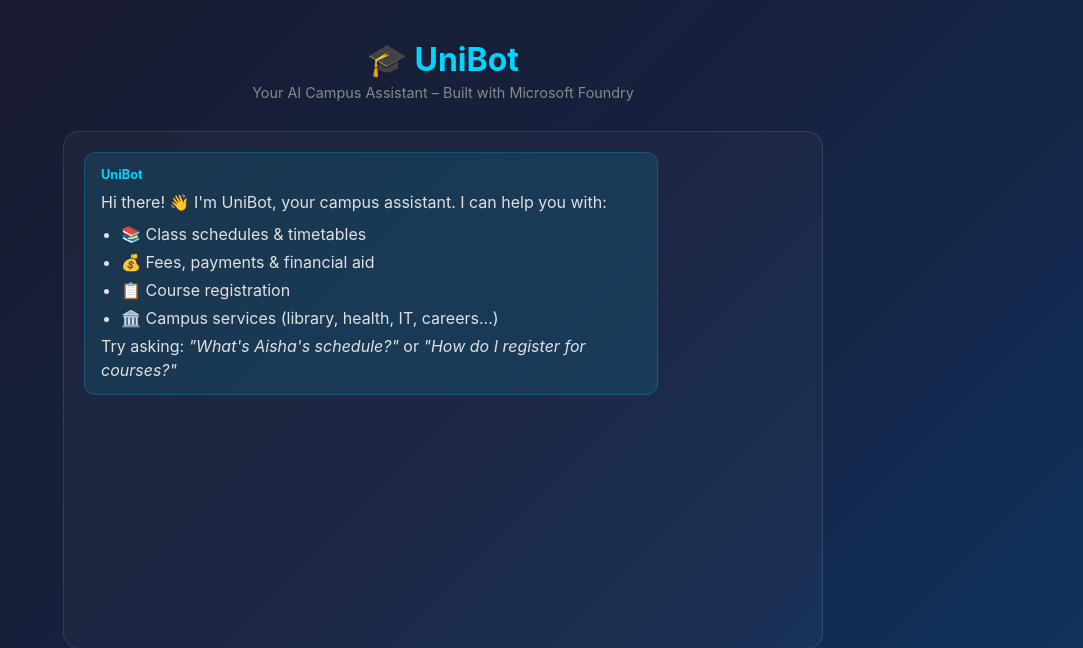
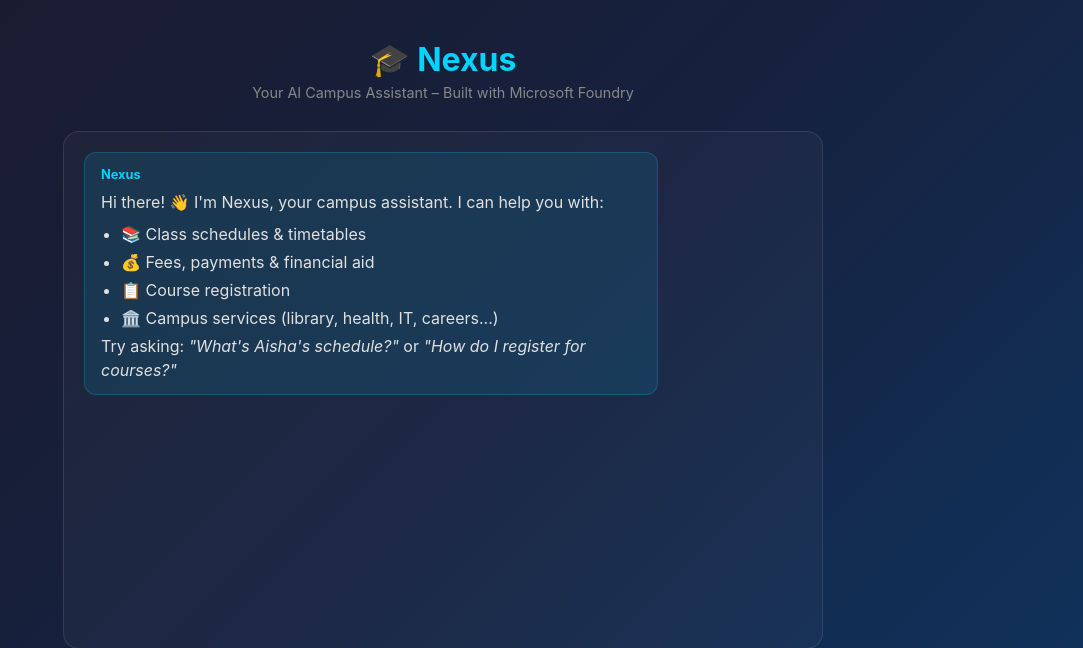
Before and after one commit to BethanyJep/copilot-cli-experiments, a Flask app: page / in a window 1280 px wide. Shown: the top 648 px of the page, without its empty margins (197-1280 px from the left). Run offline with Flask 3, Linux system fonts and the light colour scheme.

Commit message:
update agent name to Nexus

```diff
--- a/campus-agent/agent.py
+++ b/campus-agent/agent.py
@@ -22,7 +22,7 @@ from tools import (
 load_dotenv()
 
 # --- System Prompt (Prompt Engineering) ---
-SYSTEM_PROMPT = """You are UniBot 🎓, a friendly and knowledgeable campus assistant for university students.
+SYSTEM_PROMPT = """You are Nexus 🎓, a friendly and knowledgeable campus assistant for university students.
 
 Your role is to help students navigate campus life efficiently so they can focus on what truly matters: learning.
 
@@ -280,7 +280,7 @@ def main():
     messages = [{"role": "system", "content": SYSTEM_PROMPT}]
 
     print("=" * 60)
-    print("🎓 UniBot – Your Campus Assistant")
+    print("🎓 Nexus – Your Campus Assistant")
     print("   Built with Azure AI Foundry + AI Toolkit")
     print("=" * 60)
     print("Ask me about class schedules, fees, registration, or campus services!")
@@ -296,11 +296,11 @@ def main():
         if not user_input:
             continue
         if user_input.lower() in ("quit", "exit", "bye"):
-            print("\n👋 Good luck with your studies! UniBot is always here to help.")
+            print("\n👋 Good luck with your studies! Nexus is always here to help.")
             break
 
         response = chat(openai_client, model, messages, user_input)
-        print(f"\n🤖 UniBot: {response}\n")
+        print(f"\n🤖 Nexus: {response}\n")
 
 
 if __name__ == "__main__":
--- a/campus-agent/app.py
+++ b/campus-agent/app.py
@@ -102,9 +102,9 @@ def reset():
 
 @app.route("/health")
 def health():
-    return jsonify({"status": "healthy", "agent": "UniBot 🎓"})
+    return jsonify({"status": "healthy", "agent": "Nexus 🎓"})
 
 
 if __name__ == "__main__":
-    print("🎓 Starting UniBot Web UI on http://localhost:5001")
+    print("🎓 Starting Nexus Web UI on http://localhost:5001")
     app.run(debug=True, port=5001)
--- a/campus-agent/templates/index.html
+++ b/campus-agent/templates/index.html
@@ -3,21 +3,21 @@
 <head>
     <meta charset="UTF-8">
     <meta name="viewport" content="width=device-width, initial-scale=1.0">
-    <title>UniBot 🎓 – Campus Assistant</title>
+    <title>Nexus 🎓 – Campus Assistant</title>
     <link rel="stylesheet" href="/static/css/style.css">
 </head>
 <body>
     <div class="container">
         <header>
-            <h1>🎓 UniBot</h1>
+            <h1>🎓 Nexus</h1>
             <p class="subtitle">Your AI Campus Assistant – Built with Microsoft Foundry</p>
         </header>
 
         <div class="chat-container" id="chatContainer">
             <div class="message bot">
                 <div class="message-content">
-                    <strong>UniBot</strong>
-                    <p>Hi there! 👋 I'm UniBot, your campus assistant. I can help you with:</p>
+                    <strong>Nexus</strong>
+                    <p>Hi there! 👋 I'm Nexus, your campus assistant. I can help you with:</p>
                     <ul>
                         <li>📚 Class schedules & timetables</li>
                         <li>💰 Fees, payments & financial aid</li>
@@ -52,7 +52,7 @@
         function addMessage(text, isUser) {
             const div = document.createElement('div');
             div.className = `message ${isUser ? 'user' : 'bot'}`;
-            div.innerHTML = `<div class="message-content"><strong>${isUser ? 'You' : 'UniBot'}</strong><p>${formatMessage(text)}</p></div>`;
+            div.innerHTML = `<div class="message-content"><strong>${isUser ? 'You' : 'Nexus'}</strong><p>${formatMessage(text)}</p></div>`;
             chatContainer.appendChild(div);
             chatContainer.scrollTop = chatContainer.scrollHeight;
         }
@@ -68,7 +68,7 @@
             const div = document.createElement('div');
             div.className = 'message bot loading';
             div.id = 'loadingMsg';
-            div.innerHTML = '<div class="message-content"><strong>UniBot</strong><p>Thinking... 🤔</p></div>';
+            div.innerHTML = '<div class="message-content"><strong>Nexus</strong><p>Thinking... 🤔</p></div>';
             chatContainer.appendChild(div);
             chatContainer.scrollTop = chatContainer.scrollHeight;
         }
```
Also changed, not shown: campus-agent/README.md.
